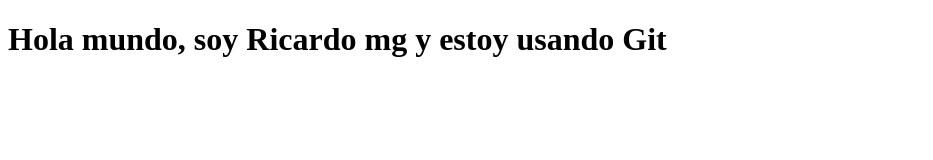
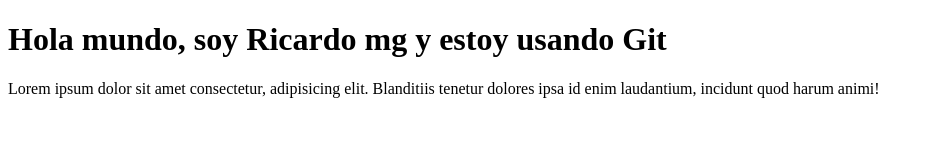
Before and after one commit to LuddMg/repositorio1, a plain HTML site: page index.html in a window 1280 px wide. Shown: the whole page, without its empty margins (0-933 px from the left). Drawn offline with Linux system fonts and the light colour scheme.

Commit message:
first commit

```diff
--- a/index.html
+++ b/index.html
@@ -8,5 +8,6 @@
 </head>
 <body>
     <h1>Hola mundo, soy Ricardo mg y estoy usando Git</h1>
+    <section>Lorem ipsum dolor sit amet consectetur, adipisicing elit. Blanditiis tenetur dolores ipsa id enim laudantium, incidunt quod harum animi!</section>
 </body>
 </html>
```
Also changed, not shown: 1 other file.
